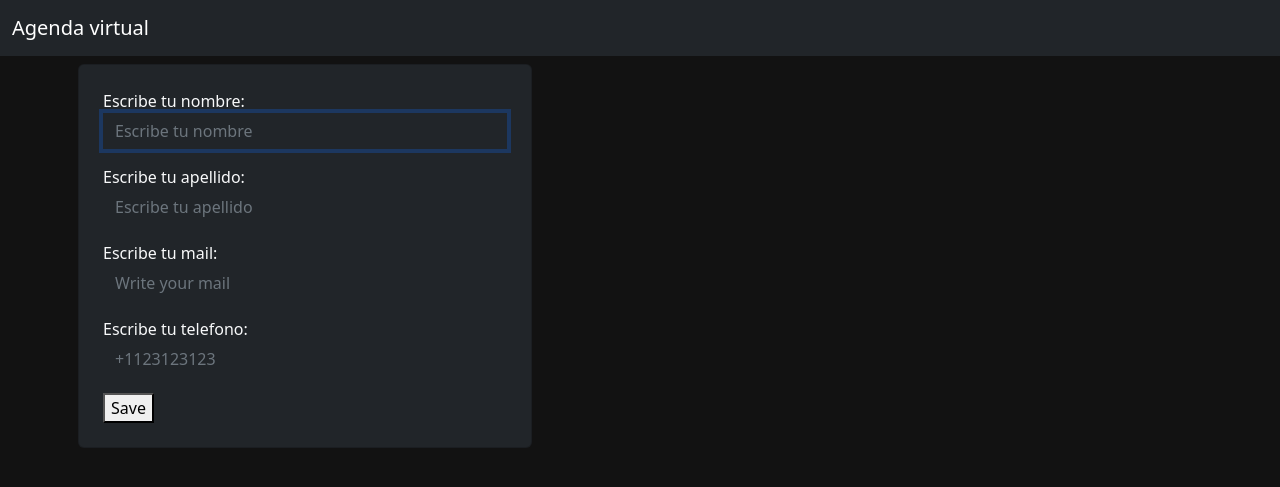
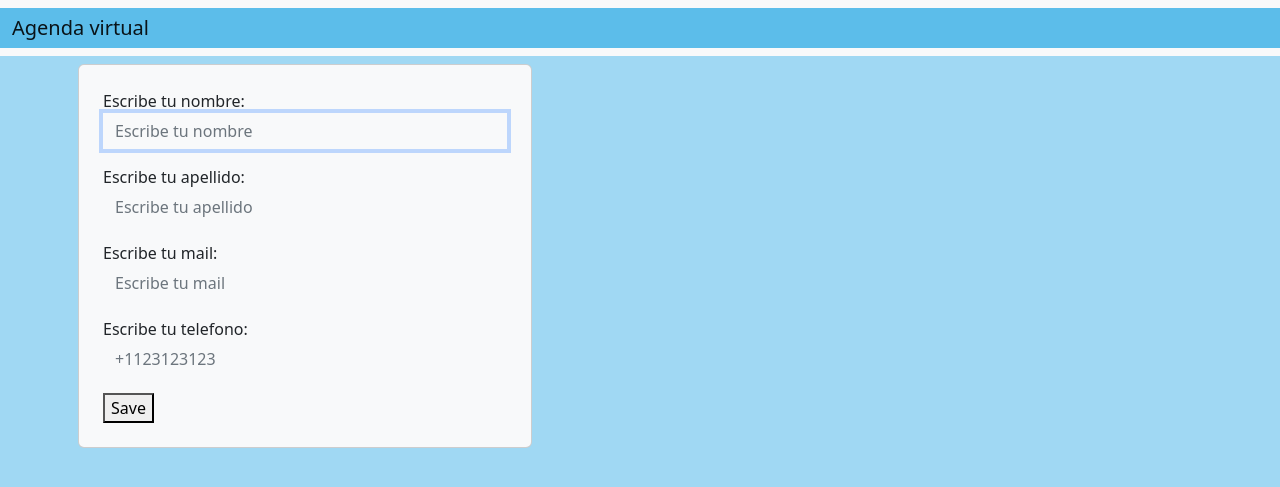
Before and after one commit to hadasagoldberg/fullstack, a Flask app: page / in a window 1280 px wide. Shown: the top 487 px of the page. Run offline with Flask 2, Linux system fonts and the light colour scheme; data that the repository does not hold is empty.

Commit message:
cuarto commit

```diff
--- a/static/css/main.css
+++ b/static/css/main.css
@@ -1,7 +1,11 @@
 body {
-  background: #121212;
+  background:#a0d8f3;
 }
 
 .bg-black {
   background: #090909 !important;
 }
+
+.container-fluid{
+  background-color: #5cbdea;
+}
--- a/templates/index.html
+++ b/templates/index.html
@@ -5,14 +5,14 @@
 <div class="row">
 
     <div class="col-md-5">
-        <form action="/new" method="POST" class="card bg-dark text-light">
+        <form action="/new" method="POST" class="card bg-light text-dark">
             <div class="card-body p-4">
                     <div class="mb-3">
                         <label for="nombre">Escribe tu nombre:</label>
                         <input
                         type="text"
                         name="nombre"
-                        class="form-control rounded-0 bg-dark border-0 text-white"
+                        class="form-control rounded-0 bg-light border-0 text-dark"
                         placeholder="Escribe tu nombre"
                         autofocus
                         />
@@ -23,7 +23,7 @@
                         <input
                         type="text"
                         name="apellido"
-                        class="form-control rounded-0 bg-dark border-0 text-white"
+                        class="form-control rounded-0 bg-light border-0 text-dark"
                         placeholder="Escribe tu apellido"
                         autofocus
                         />
@@ -34,8 +34,8 @@
                         <input
                           type="text"
                           name="mail"
-                          class="form-control rounded-0 bg-dark border-0 text-white"
-                          placeholder="Write your mail"
+                          class="form-control rounded-0 bg-light border-0 text-dark"
+                          placeholder="Escribe tu mail"
                           required
                         />
                       </div>
@@ -45,7 +45,7 @@
                         <input
                           type="text"
                           name="telefono"
-                          class="form-control rounded-0 bg-dark border-0 text-white"
+                          class="form-control rounded-0 bg-light border-0 text-dark"
                           placeholder="+1123123123"
                         />
                       </div>
@@ -57,7 +57,7 @@
 
     <div class="col-md-7">
         {% for contact in contacts %}
-          <div class="card mb-1 bg-black text-white">
+          <div class="card mb-1 bg-white text-black">
             <div class="card-body py-2 px-3">
               <div class="d-flex justify-content-between">
                 <h5 class="card-title h6">{{contact.nombre}}{{ contact.apellido}}</h5>
--- a/templates/partials/_navbar.html
+++ b/templates/partials/_navbar.html
@@ -1,4 +1,4 @@
-<nav class="navbar navbar-expand-lg navbar-dark bg-dark">
+<nav class="navbar navbar-expand-lg bg-light">
     <div class="container-fluid">
       <a class="navbar-brand" href="/">Agenda virtual</a>
       <button class="navbar-toggler" type="button" data-bs-toggle="collapse" data-bs-target="#navbarNav" aria-controls="navbarNav" aria-expanded="false" aria-label="Toggle navigation">
```
Also changed, not shown: templates/update.html (+9 -5 lines).
